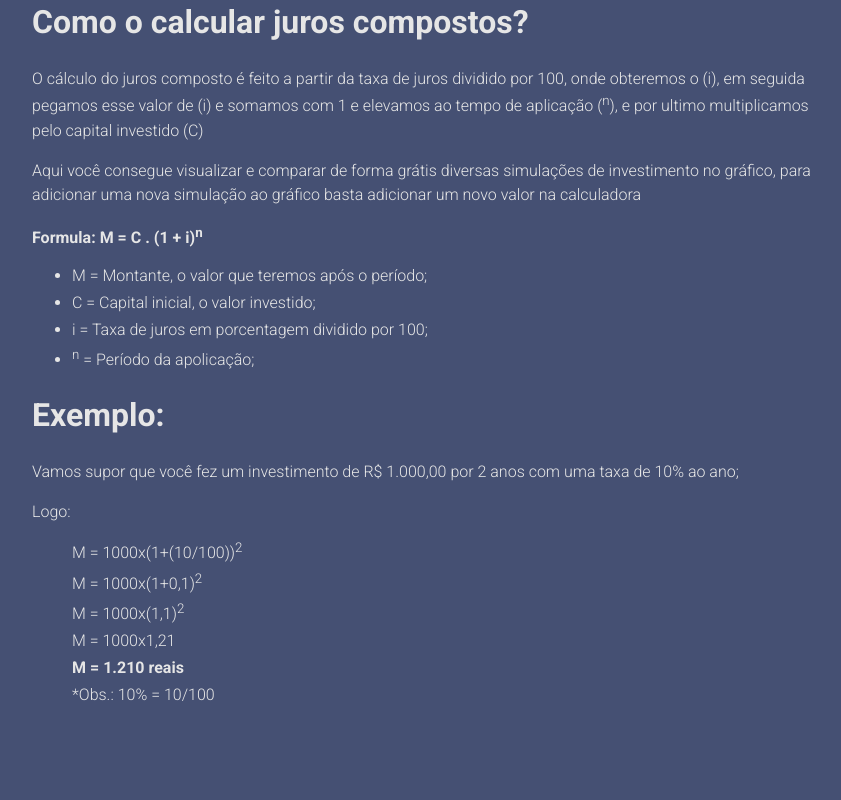
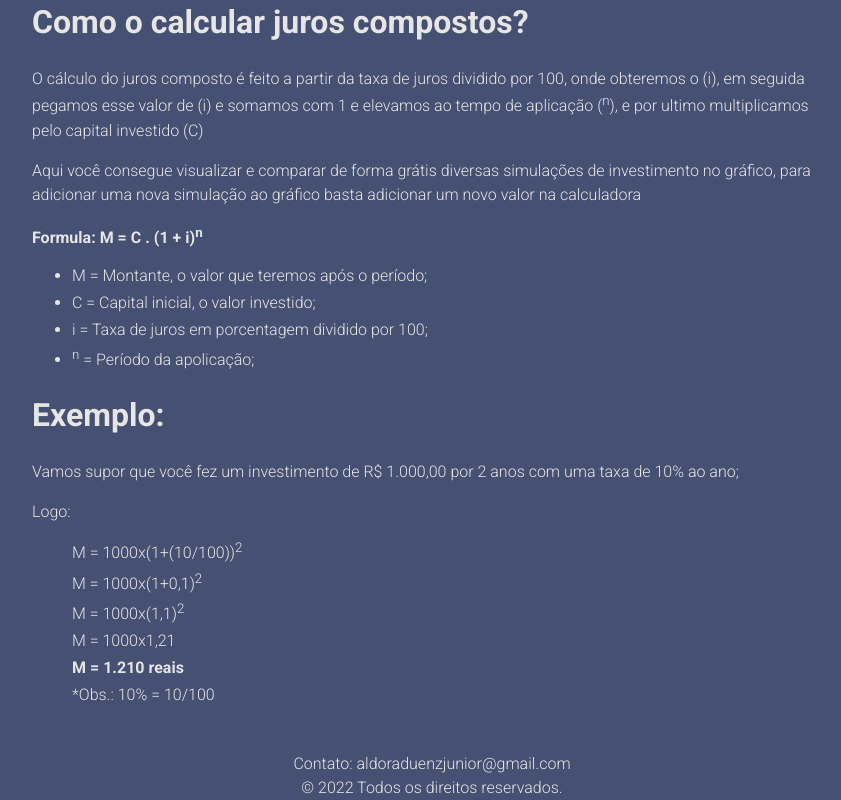
Before and after one commit to ajraduenz/graphics-inflation, a React (Vite) app: page / in a window 1280 px wide. Shown: the part 1602-2402 px from the top of the page, without its empty margins (208-1049 px from the left). Before the commit the page ends 2322 px from the top, so only its background shows below. Built offline with nearby package versions, Linux system fonts and the light colour scheme; no server answers.

Commit message:
Adiciona texto

```diff
--- a/src/App.tsx
+++ b/src/App.tsx
@@ -1,6 +1,7 @@
 import { useEffect, useState } from "react";
 import Calculadora from "./Components/Calculadora";
 import ChartTax from "./Components/ChartTax";
+import Footer from "./Components/Footer";
 import Intro from "./Components/Intro";
 import Text from "./Components/Text";
 import "./_global.scss";
@@ -50,6 +51,7 @@ function App() {
         <ChartTax />
       </div>
       <Text />
+      <Footer />
     </div>
   );
 }
--- a/src/Components/Calculadora/calculadora.scss
+++ b/src/Components/Calculadora/calculadora.scss
@@ -35,7 +35,7 @@ input {
   width: 100%;
   padding-left: 0.25rem;
   display: flex;
-  background-color: #455073;
+  background-color: $backgroundColor-1;
   border: none;
   border-bottom: 1px solid #ffffff;
   margin: 0.5rem 0.25rem 0.5rem 0;
@@ -44,6 +44,12 @@ input {
   &:focus-visible {
     outline: none !important;
     border-color: red;
+  }
+  &:-webkit-autofill {
+    -webkit-text-fill-color: $text-color-1 !important;
+    -webkit-box-shadow: 0 0 0px 1000px $backgroundColor-1 inset;
+    transition: background-color 5000s ease-in-out 0s;
+    caret-color:  $text-color-1;
   }
 }
 button {
@@ -89,5 +95,4 @@ input#taxaJuros {
 .error {
   @include text;
   font-weight: 700;
-
 }
--- a/src/Components/Calculadora/index.tsx
+++ b/src/Components/Calculadora/index.tsx
@@ -32,6 +32,7 @@ const Calculadora = () => {
             <label htmlFor={input[0]}>{input[1].title}:</label>
             <input
               id={input[0]}
+              type={input[1].title === "Tempo" ? "number" : "text"}
               value={input[1].valor || ""}
               onChange={(e) =>
                 setInputs({
--- /dev/null
+++ b/src/Components/Footer/footer.scss
@@ -0,0 +1,10 @@
+@import "../../_global";
+.footer {
+  font-family: "Roboto", sans-serif;
+  max-width: 800px;
+  width: 100%;
+  margin: 0 auto;
+  line-height: 1.5;
+  @include section-spacing;
+  text-align: center;
+}
--- /dev/null
+++ b/src/Components/Footer/index.tsx
@@ -0,0 +1,14 @@
+import React from "react";
+import "./footer.scss";
+
+type Props = {};
+
+const Footer = (props: Props) => {
+  return (
+    <footer className="footer">
+      Contato: aldoraduenzjunior@gmail.com <br />© {new Date().getFullYear()} Todos os direitos reservados.
+    </footer>
+  );
+};
+
+export default Footer;
```
